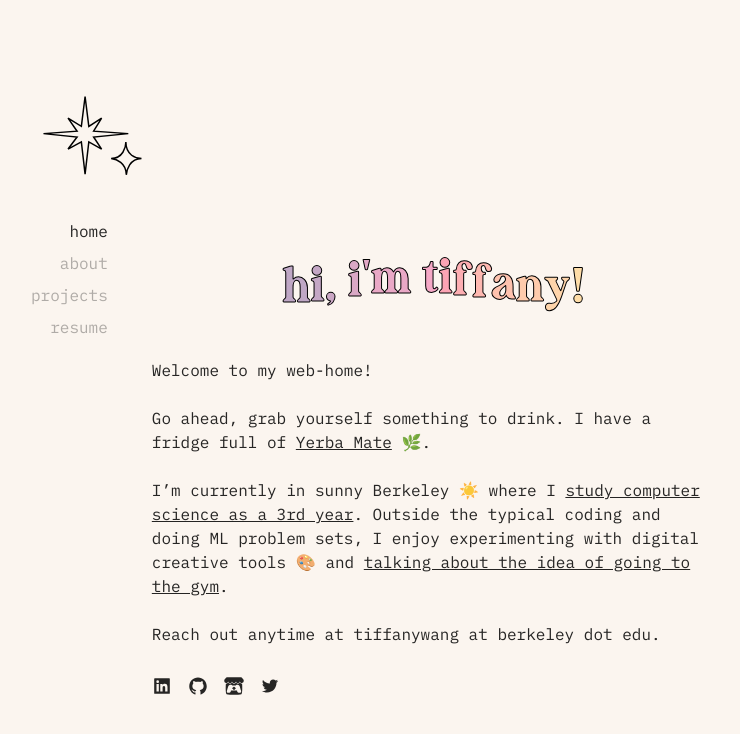
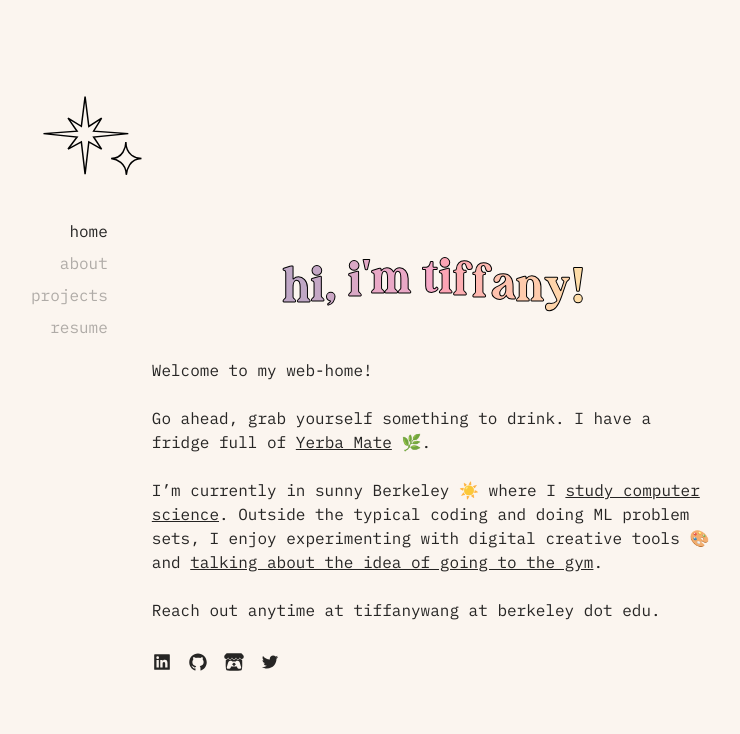
Before and after one commit to cnnmon/tiffanywang, a Next.js app: page / in a window 1280 px wide. Shown: the top 734 px of the page, without its empty margins (253-993 px from the left). Built offline with nearby package versions, Linux system fonts and the light colour scheme.

Commit message:
Update index.jsx

```diff
--- a/pages/index.jsx
+++ b/pages/index.jsx
@@ -4,7 +4,7 @@ import { FaItchIo } from 'react-icons/fa'
 
 const words = {
   drinks: ['yakult', 'chrysanthemum tea', 'Yerba Mate', 'La Croix', 'Cholula hot sauce'],
-  do: ['study computer science as a 3rd year', 'purchase an unhealthy amount of boba', 'shout "Go Bears!" occasionally', 'play DDR at the MLK student building'],
+  do: ['study computer science', 'purchase an unhealthy amount of boba', 'shout "Go Bears!" occasionally', 'play DDR at the MLK student building'],
   hobbies: ['hosting game nights', 'singing my heart out at karaoke', 'cooking upscaled instant noodles', 'talking about the idea of going to the gym']
 }
 const drinksEmoji = ['🍓', '🧃', '🌿', '🍊', '🌶️']
```
